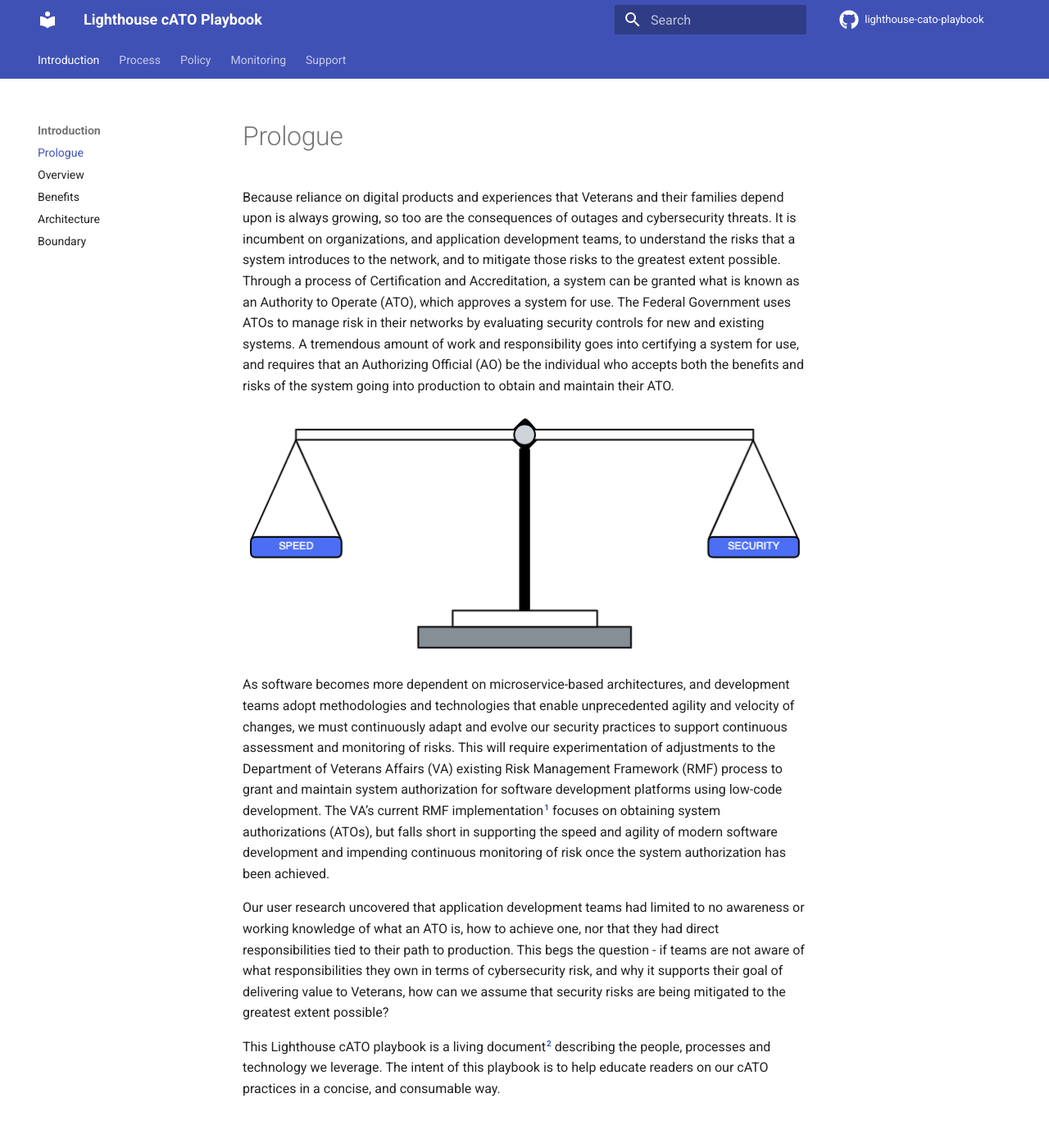
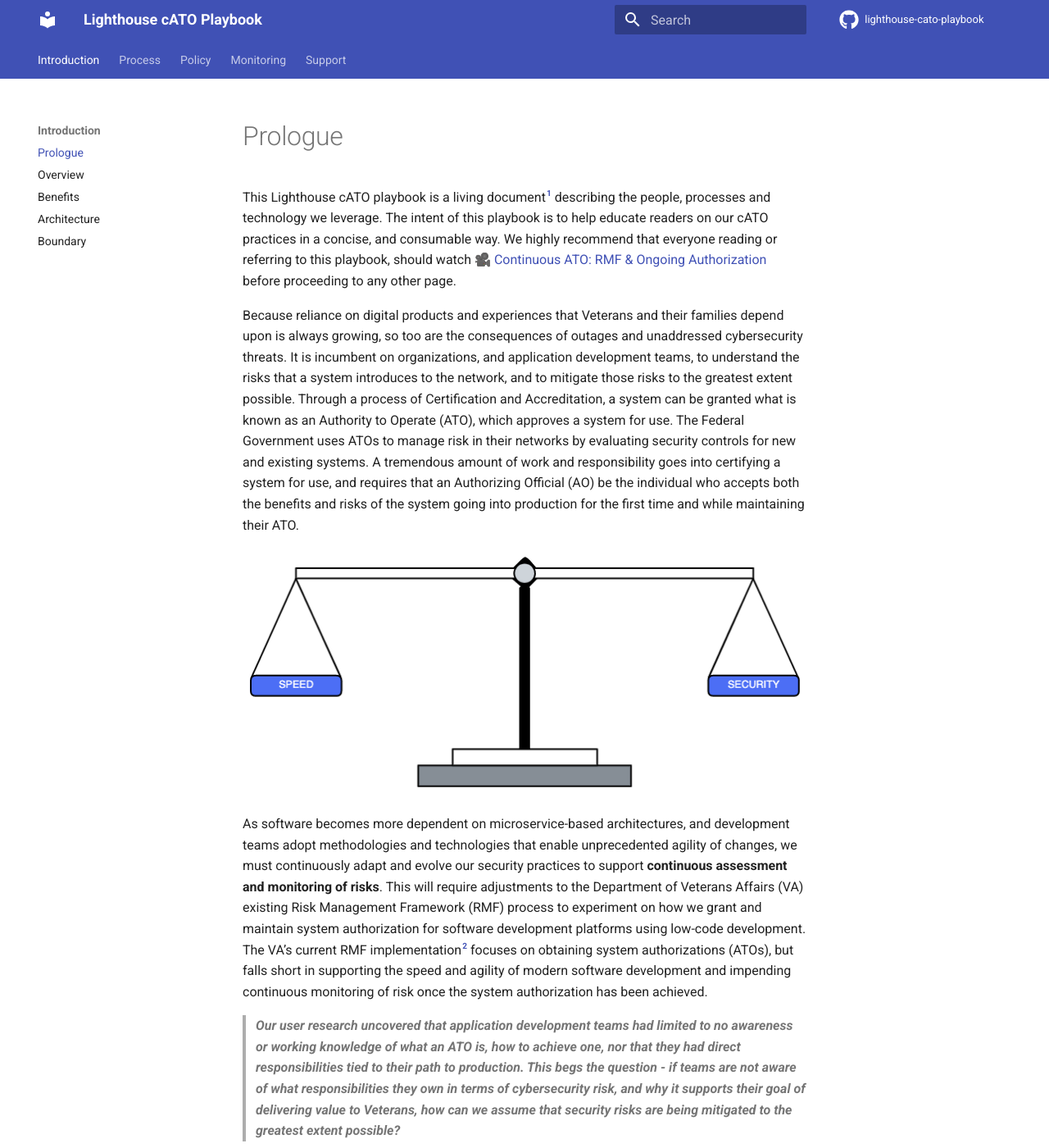
Before and after one commit to rise8-us/cato-playbook, an MkDocs documentation site: the page built from docs/prologue.md, in a window 1280 px wide and 1400 px high. Shown: the whole window at 82% size. Built offline with MkDocs 1.6.1 and Material for MkDocs 9.7.7, drawn with Linux system fonts in a browser that asks for light colours; comment, search, counter and statistics services are not loaded; some of the changed text lies outside the part shown.

Commit message:
Update prologue.md

```diff
--- a/docs/prologue.md
+++ b/docs/prologue.md
@@ -1,15 +1,18 @@
 # Prologue
 
-Because reliance on digital products and experiences that Veterans and their families depend upon is always growing, so too are the consequences of outages and cybersecurity threats. It is incumbent on organizations, and application development teams, to understand the risks that a system introduces to the network, and to mitigate those risks to the greatest extent possible. Through a process of Certification and Accreditation, a system can be granted what is known as an Authority to Operate (ATO), which approves a system for use. The Federal Government uses ATOs to manage risk in their networks by evaluating security controls for new and existing systems. A tremendous amount of work and responsibility goes into certifying a system for use, and requires that an Authorizing Official (AO) be the individual who accepts both the benefits and risks of the system going into production to obtain and maintain their ATO.
+This Lighthouse cATO playbook is a living document[^1] describing the people, processes and technology we leverage. The intent of this playbook is to help educate readers on our cATO practices in a concise, and consumable way. We highly recommend that everyone reading or referring to this playbook, should watch 🎥 [Continuous ATO: RMF & Ongoing Authorization](https://www.youtube.com/watch?v=k4lO3-9kIM0) before proceeding to any other page.
+<br/>
+
+Because reliance on digital products and experiences that Veterans and their families depend upon is always growing, so too are the consequences of outages and unaddressed cybersecurity threats. It is incumbent on organizations, and application development teams, to understand the risks that a system introduces to the network, and to mitigate those risks to the greatest extent possible. Through a process of Certification and Accreditation, a system can be granted what is known as an Authority to Operate (ATO), which approves a system for use. The Federal Government uses ATOs to manage risk in their networks by evaluating security controls for new and existing systems. A tremendous amount of work and responsibility goes into certifying a system for use, and requires that an Authorizing Official (AO) be the individual who accepts both the benefits and risks of the system going into production for the first time and while maintaining their ATO.
 
 ![This is an image](images/weightScale.png)
 
-As software becomes more dependent on microservice-based architectures, and development teams adopt methodologies and technologies that enable unprecedented agility and velocity of changes, we must continuously adapt and evolve our security practices to support continuous assessment and monitoring of risks. This will require experimentation of adjustments to the Department of Veterans Affairs (VA) existing Risk Management Framework (RMF) process to grant and maintain system authorization for software development platforms using low-code development. The VA’s current RMF implementation[^1] focuses on obtaining system authorizations (ATOs), but falls short in supporting the speed and agility of modern software development and impending continuous monitoring of risk once the system authorization has been achieved.
+As software becomes more dependent on microservice-based architectures, and development teams adopt methodologies and technologies that enable unprecedented agility of changes, we must continuously adapt and evolve our security practices to support **continuous assessment and monitoring of risks**. This will require adjustments to the Department of Veterans Affairs (VA) existing Risk Management Framework (RMF) process to experiment on how we grant and maintain system authorization for software development platforms using low-code development. The VA’s current RMF implementation[^2] focuses on obtaining system authorizations (ATOs), but falls short in supporting the speed and agility of modern software development and impending continuous monitoring of risk once the system authorization has been achieved.
 
-Our user research uncovered that application development teams had limited to no awareness or working knowledge of what an ATO is, how to achieve one, nor that they had direct responsibilities tied to their path to production. This begs the question - if teams are not aware of what responsibilities they own in terms of cybersecurity risk, and why it supports their goal of delivering value to Veterans, how can we assume that security risks are being mitigated to the greatest extent possible?
+> ***Our user research uncovered that application development teams had limited to no awareness or working knowledge of what an ATO is, how to achieve one, nor that they had direct responsibilities tied to their path to production. This begs the question - if teams are not aware of what responsibilities they own in terms of cybersecurity risk, and why it supports their goal of delivering value to Veterans, how can we assume that security risks are being mitigated to the greatest extent possible?***
 
-This Lighthouse cATO playbook is a living document[^2] describing the people, processes and technology we leverage. The intent of this playbook is to help educate readers on our cATO practices in a concise, and consumable way.
+
 
 <br/>
-[^1]: [VA Handbook 6500](https://dvagov.sharepoint.com/sites/OITOIS/KnowledgeService/KSPublications/VA_Handbook_6500.pdf#search=6500)
-[^2]: We maintain the documentation so that it represents how we manage cybersecurity risks and threats
+[^1]: We maintain the documentation so that it represents how we manage cybersecurity risks and threats.
+[^2]: [VA Handbook 6500](https://dvagov.sharepoint.com/sites/OITOIS/KnowledgeService/KSPublications/VA_Handbook_6500.pdf#search=6500)
```
